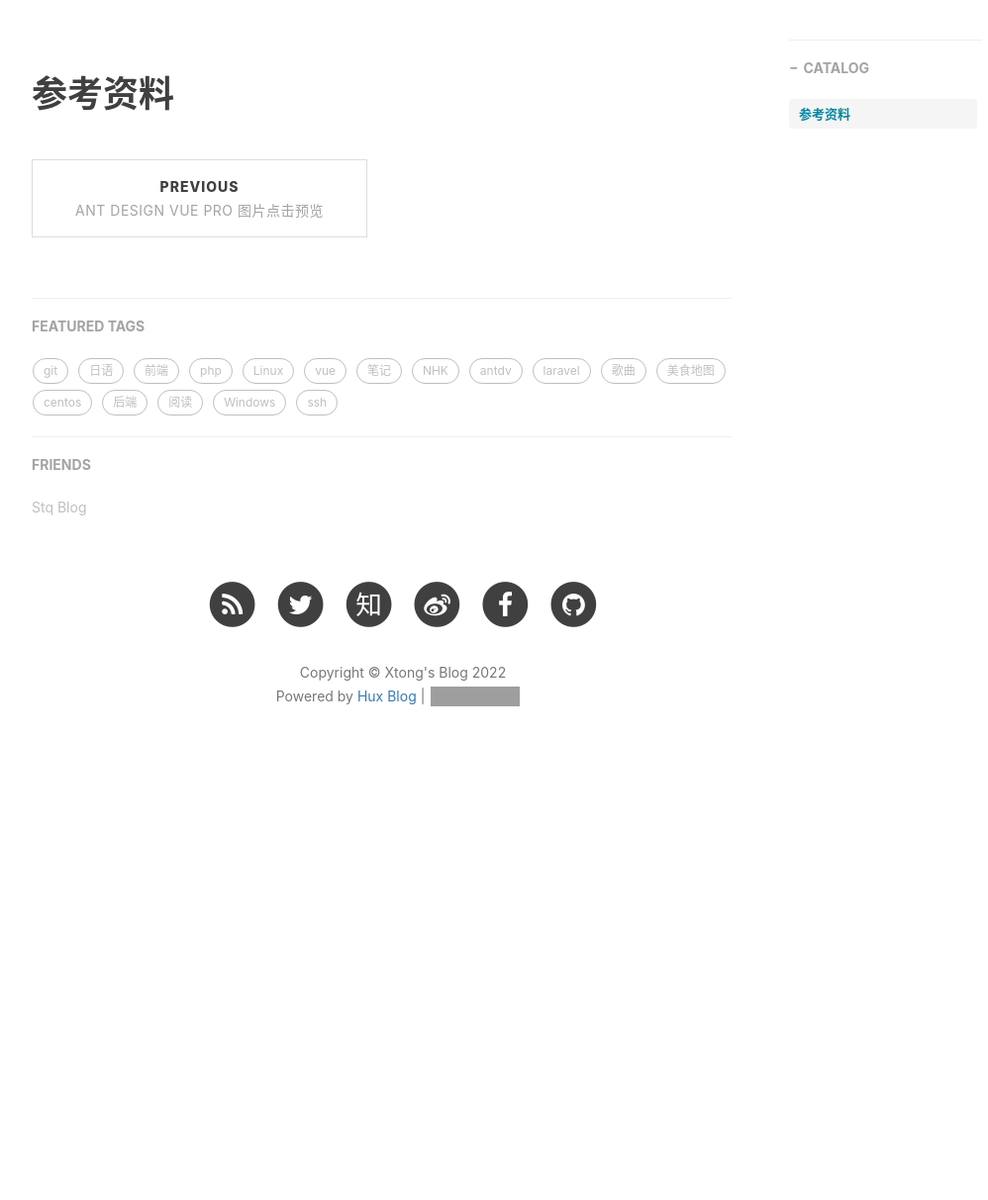
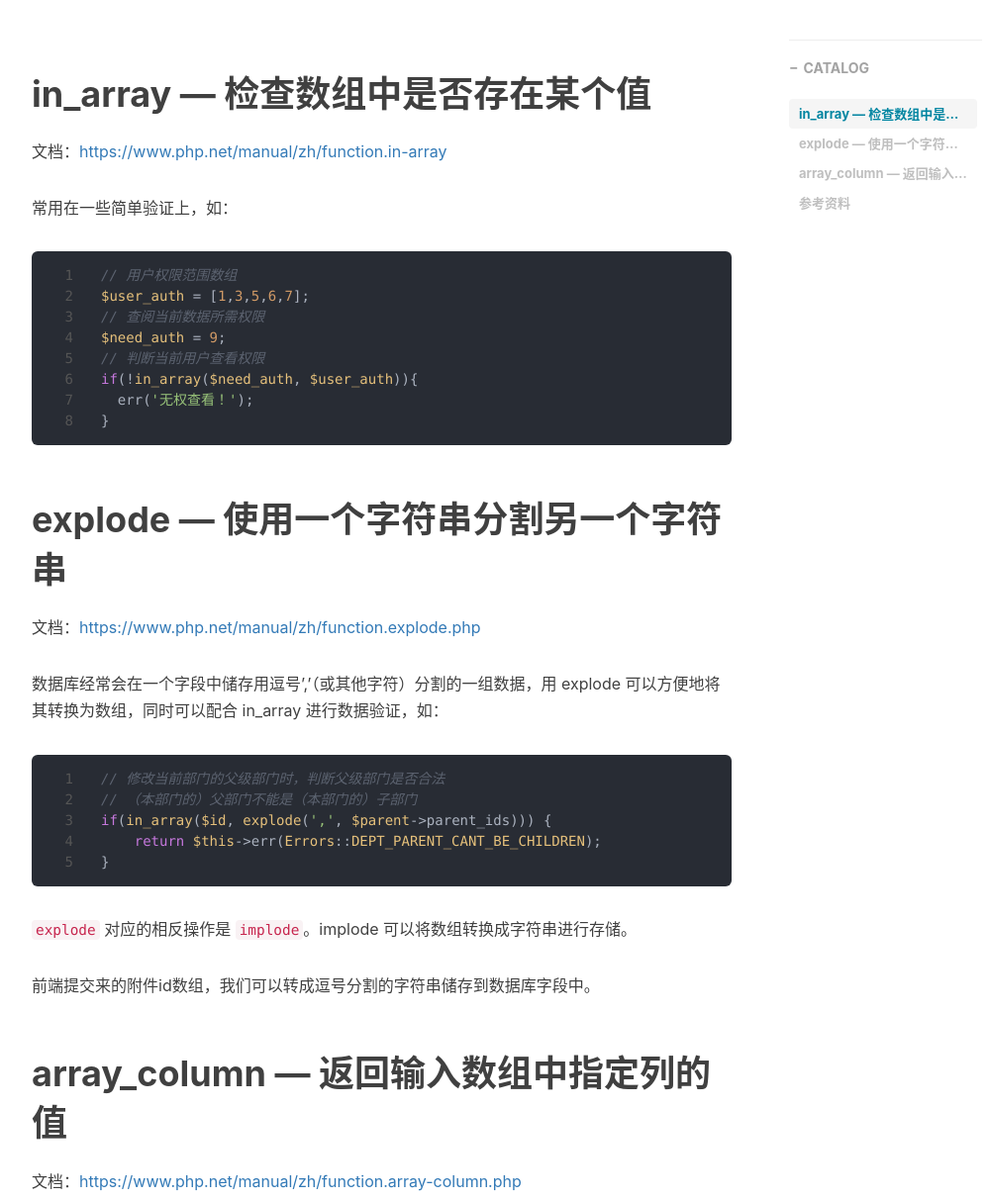
Before and after one commit to tongg112/tongg112.github.io, a Jekyll site: the page built from _posts/2022-05-07-php-function.md, in a window 1280 px wide and 1400 px high, scrolled down 336 px. Shown: the part 187-1400 px from the top of the window at 99% size, without its empty margins (233-1231 px from the left). Built offline with Jekyll 4.4.1, drawn with Linux system fonts in a browser that asks for light colours; nearby versions of some CDN libraries; comment, search, counter and statistics services are not loaded; before the commit the page ends 1331 px from its top, so only the background shows below that; some of the changed text lies outside the part shown; grey boxes are pictures that could not be loaded.

Commit message:
php-function: 发布文章

````diff
--- a/_posts/2022-05-07-php-function.md
+++ b/_posts/2022-05-07-php-function.md
@@ -10,8 +10,81 @@ header-img: "img/post-bg-php.jpeg"
 comments: true
 ---
 
+# in_array — 检查数组中是否存在某个值
 
+文档：[https://www.php.net/manual/zh/function.in-array](https://www.php.net/manual/zh/function.in-array)
+
+常用在一些简单验证上，如：
+```php
+// 用户权限范围数组
+$user_auth = [1,3,5,6,7];
+// 查阅当前数据所需权限
+$need_auth = 9;
+// 判断当前用户查看权限
+if(!in_array($need_auth, $user_auth)){
+  err('无权查看！');
+}
+```
+# explode — 使用一个字符串分割另一个字符串
+
+文档：[https://www.php.net/manual/zh/function.explode.php](https://www.php.net/manual/zh/function.explode.php)
+
+数据库经常会在一个字段中储存用逗号','（或其他字符）分割的一组数据，用 explode 可以方便地将其转换为数组，同时可以配合 in_array 进行数据验证，如：
+
+
+```php
+// 修改当前部门的父级部门时，判断父级部门是否合法
+// （本部门的）父部门不能是（本部门的）子部门
+if(in_array($id, explode(',', $parent->parent_ids))) {
+    return $this->err(Errors::DEPT_PARENT_CANT_BE_CHILDREN);
+}
+```
+`explode` 对应的相反操作是 `implode`。implode 可以将数组转换成字符串进行存储。
+
+前端提交来的附件id数组，我们可以转成逗号分割的字符串储存到数据库字段中。
+
+# array_column — 返回输入数组中指定列的值
+
+文档：[https://www.php.net/manual/zh/function.array-column.php](https://www.php.net/manual/zh/function.array-column.php)
+
+当要从二维数组中获取某一个 key 的所有值组成一个数组时，就可以使用这个函数。
+```php
+// 班级学生信息
+$students = [
+  [
+    'id' => 1,
+    'name' => '张三',
+    'age' => 14,
+  ],
+  [
+    'id' => 4,
+    'name' => '李四',
+    'age' => 12,
+  ],
+  [
+    'id' => 34,
+    'name' => '王五',
+    'age' => 13,
+  ],
+  [
+    'id' => 55,
+    'name' => '赵六',
+    'age' => 14,
+  ],
+];
+// 获取学生名单的数组
+$student_names = array_column($students, 'name');
+// 新学生是否和班里的其他学生重名
+$new_student = [
+  'name' => '李三',
+  'age' => 15,
+];
+if(in_array($new_student['name'], $student_names)) {
+  echo '巧了，本班也有一名同学叫：' . $new_student['name'];
+}
+```
 # 参考资料
+- [PHP 官方手册](https://www.php.net/)
 
 <style>
 header.intro-header {
````
